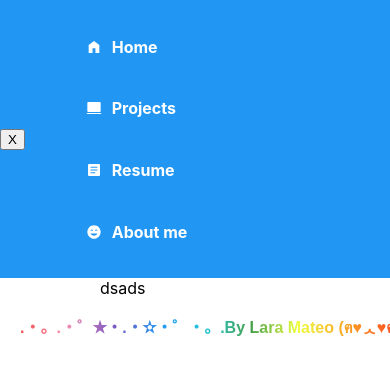
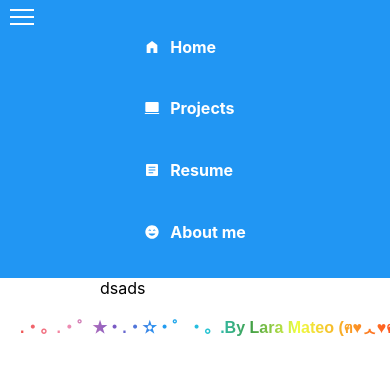
Before and after one commit to Rinava/personal-page, a Next.js app: page / in a window 390 px wide. Shown: the top 374 px of the page. Built offline with nearby package versions, Linux system fonts and the light colour scheme; no server answers.

Commit message:
active navbar sketch

```diff
--- a/components/Header/header.module.scss
+++ b/components/Header/header.module.scss
@@ -14,6 +14,7 @@
   margin-right: 20px;
   display: inline-block;
   padding: 0.3rem;
+
   margin: 1em;
   text-decoration: none;
   color: white;
@@ -71,14 +72,31 @@
   .nav_list {
     display: flex;
     flex-direction: column;
+    padding: 0;
   }
-  .nav_bar{
+
+  .nav_bar {
     height: 100%;
+    align-items: flex-start;
+  }
+
+  .nav_mobile {
+    margin-left: auto;
+    margin-right: auto;
+
   }
 
   .btn_open_menu {
     display: flex;
+    background-color: transparent;
+    border: none;
+    position: absolute;
+
+    .icon_menu svg {
+      fill: white;
+      width: 2rem;
+      height: 2rem;
+
+    }
   }
-
-
 }
--- a/components/Header/index.tsx
+++ b/components/Header/index.tsx
@@ -1,13 +1,16 @@
 import styles from './header.module.scss';
 import urls from './urls';
 import Link from 'next/link';
+import { HamburguerIcon } from '../commons/Icons';
 
 const Header = () => {
   return (
     <header>
       <nav className={styles.nav_bar}>
         <button className={styles.btn_open_menu} onClick={() => {}}>
-          X
+          <i className={styles.icon_menu}>
+            <HamburguerIcon />
+          </i>
         </button>
         <div className={styles.nav_mobile}>
           <ul className={styles.nav_list}>
--- /dev/null
+++ b/components/commons/Icons/HamburguerIcon.tsx
@@ -0,0 +1,6 @@
+const HamburguerIcon = () => (
+  <svg xmlns='http://www.w3.org/2000/svg' viewBox='0 0 48 48'>
+    <path d='M6 36v-3h36v3Zm0-10.5v-3h36v3ZM6 15v-3h36v3Z' />
+  </svg>
+);
+export default HamburguerIcon;
--- a/components/commons/Icons/index.tsx
+++ b/components/commons/Icons/index.tsx
@@ -3,5 +3,13 @@ import HomeIcon from './HomeIcon';
 import HappyFaceIcon from './HappyFaceIcon';
 import ResumeIcon from './ResumeIcon';
 import LanguageIcon from './LanguageIcon';
+import HamburguerIcon from './HamburguerIcon';
 
-export { ComputerIcon, HomeIcon, HappyFaceIcon, ResumeIcon, LanguageIcon };
+export {
+  ComputerIcon,
+  HomeIcon,
+  HappyFaceIcon,
+  ResumeIcon,
+  LanguageIcon,
+  HamburguerIcon,
+};
```
